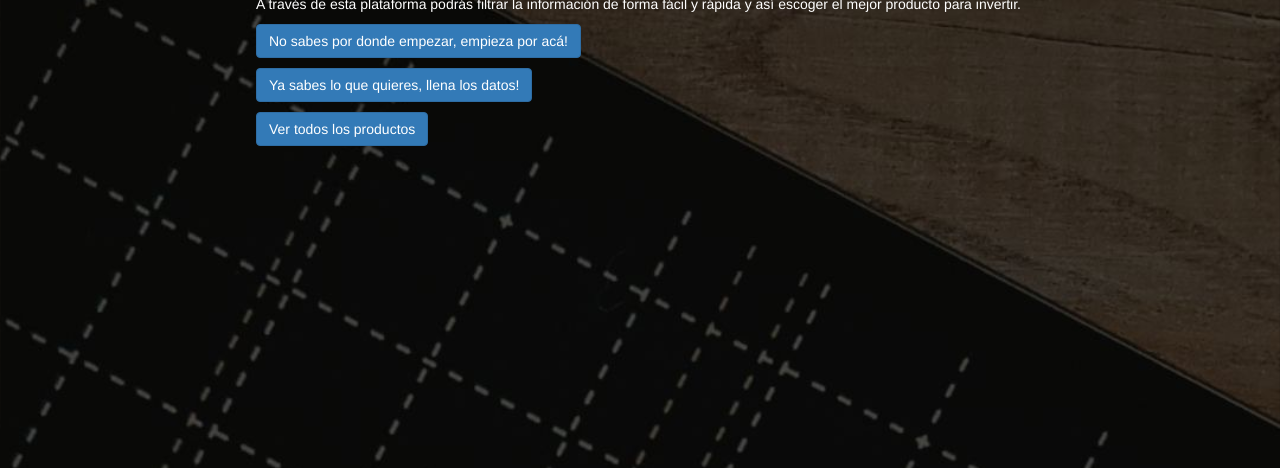
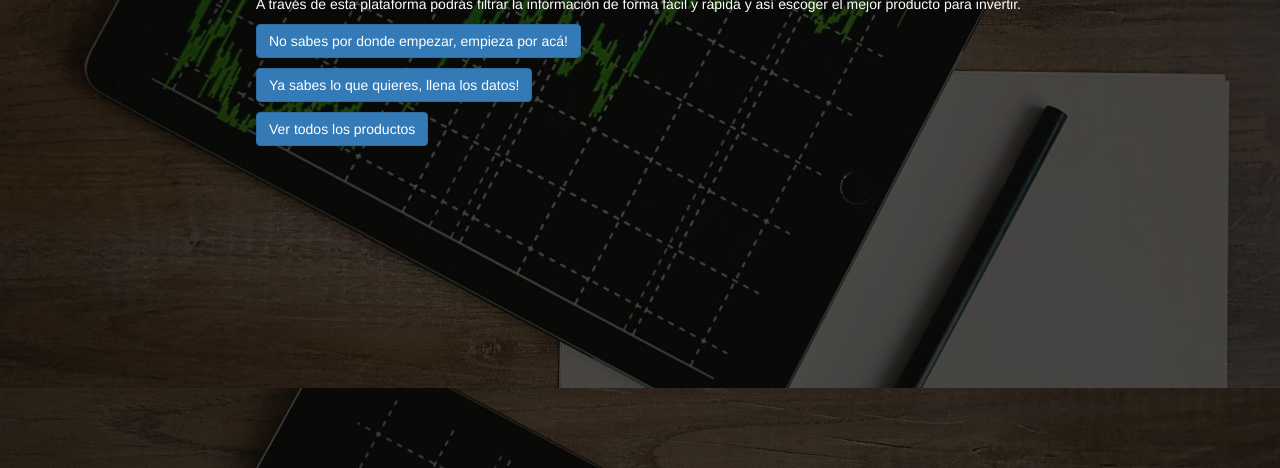
Before and after one commit to nicolasm1410/tufiducia, a plain HTML site: page index.html in a window 1280 px wide. Shown: the part 332-800 px from the top of the page. Drawn offline with Linux system fonts and the light colour scheme.

Commit message:
Update style.css

```diff
--- a/css/style.css
+++ b/css/style.css
@@ -3,11 +3,3 @@
 	background-size: cover;
 
 }
-
-/* For width smaller than 400px: */
-
-@media only screen and (min-width: 400px) {
-  #background {
-    background-image: url('../img/2.jpg');
-   }
-  }
```
